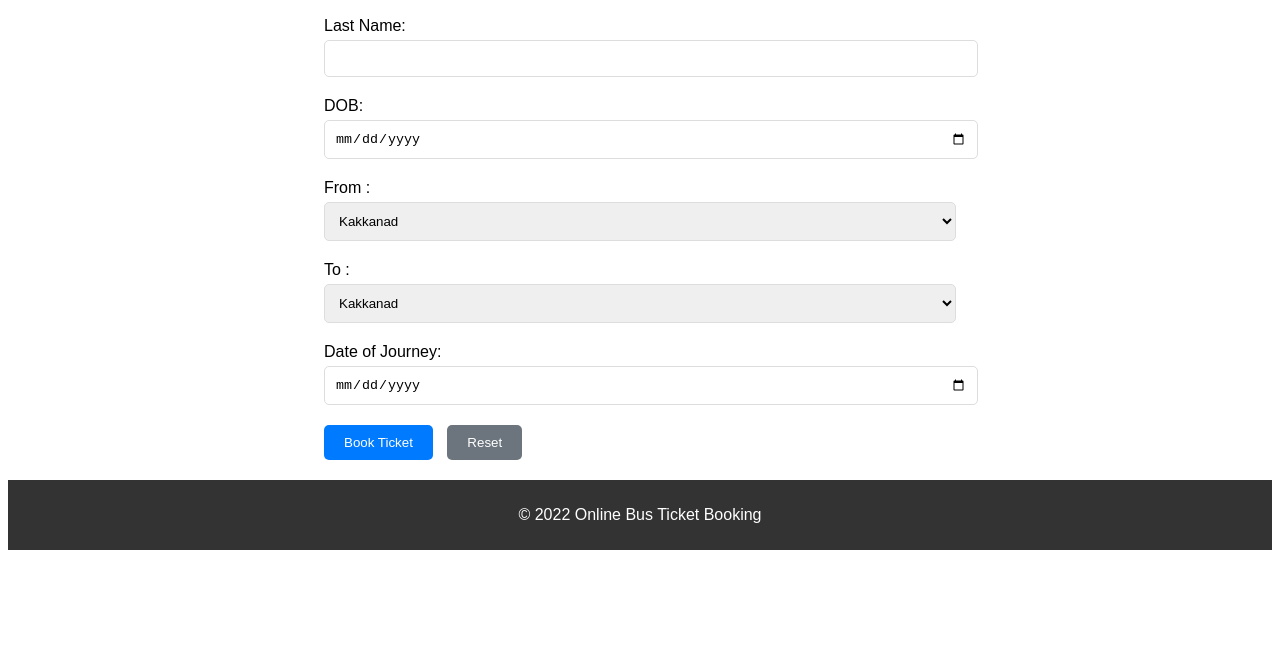
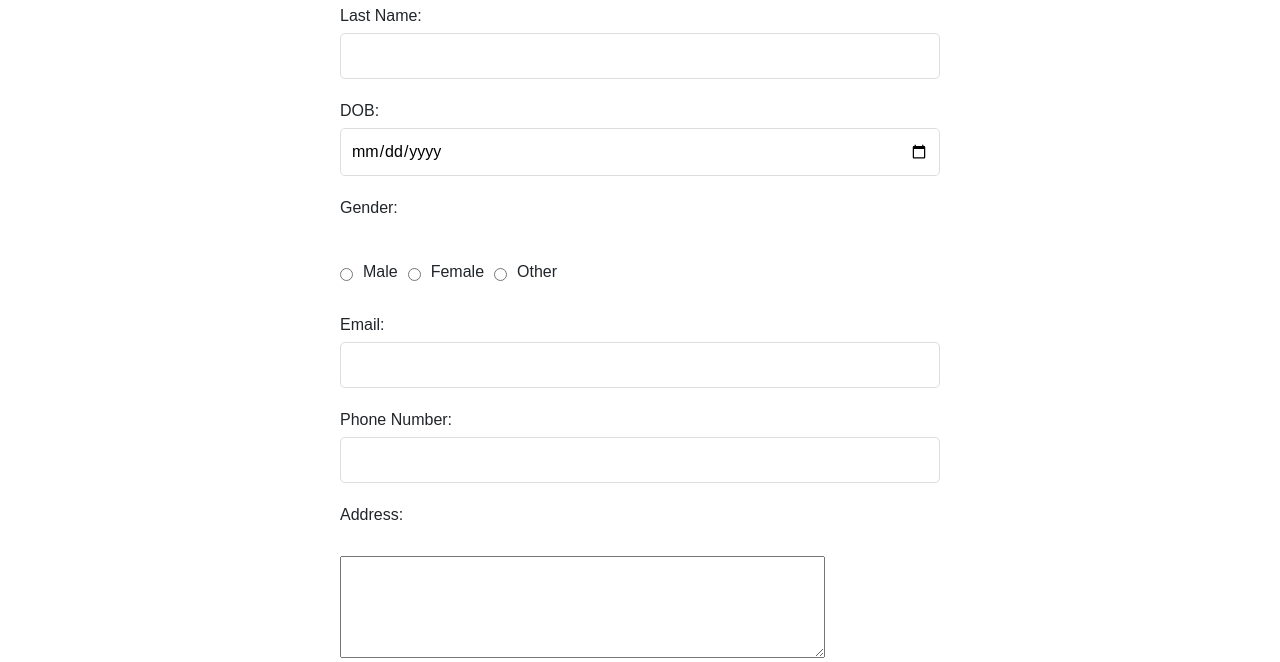
Before and after one commit to bharaths44/S6-MWA-Lab, a plain HTML site: page Exp03_Responsive_Website/ticket_booking.html in a window 1280 px wide. Shown: the part 249-911 px from the top of the page. Before the commit the page ends 807 px from the top, so only its background shows below. Drawn offline with nearby package versions, Linux system fonts and the light colour scheme.

Commit message:
Updated forms

```diff
--- a/Exp03_Responsive_Website/ticket_booking.html
+++ b/Exp03_Responsive_Website/ticket_booking.html
@@ -4,17 +4,13 @@
 <head>
     <title>Ticket Booking</title>
     <link rel="stylesheet" type="text/css" href="styles.css">
+    <link rel="stylesheet" href="https://stackpath.bootstrapcdn.com/bootstrap/4.3.1/css/bootstrap.min.css"
+        integrity="sha384-ggOyR0iXCbMQv3Xipma34MD+dH/1fQ784/j6cY/iJTQUOhcWr7x9JvoRxT2MZw1T" crossorigin="anonymous">
+
     <style>
-        /* body {
+        body {
             font-family: Arial, sans-serif;
-            margin: 0;
-            padding: 0;
-            display: flex;
-            justify-content: center;
-            align-items: center;
-            height: 100vh;
-            background-color: #f0f0f0;
-        } */
+        }
 
         form h2 {
             margin-bottom: 20px;
@@ -33,8 +29,18 @@
             margin-bottom: 5px;
         }
 
-        form input,
         form select {
+            width: 100%;
+            padding: 10px;
+            margin-bottom: 20px;
+            border: 1px solid #ddd;
+            border-radius: 5px;
+        }
+
+        form input[type="text"],
+        form input[type="email"],
+        form input[type="tel"],
+        form input[type="date"] {
             width: 100%;
             padding: 10px;
             margin-bottom: 20px;
@@ -65,11 +71,28 @@
     <form action="confirmation.html">
         <h2>Book Ticket</h2>
         <label for="first_name">First Name:</label>
-        <input type="text" id="first_name" name="first_name">
+        <input type="text" id="first_name" name="first_name"><br>
         <label for="last_name">Last Name:</label>
-        <input type="text" id="last_name" name="last_name">
+        <input type="text" id="last_name" name="last_name"><br>
         <label for="dob">DOB:</label>
-        <input type="date" id="dob" name="dob">
+        <input type="date" id="dob" name="dob"><br>
+        <p>Gender: </p><br>
+
+        <div style="display: flex; align-items: center; gap: 10px;">
+            <input type="radio" id="male" name="gender" value="male">
+            <label for="male">Male</label>
+            <input type="radio" id="female" name="gender" value="female">
+            <label for="female">Female</label>
+            <input type="radio" id="other" name="gender" value="other">
+            <label for="other">Other</label>
+        </div>
+        <br>
+        <label for="email">Email:</label>
+        <input type="email" id="email" name="email">
+        <label for="phone">Phone Number:</label>
+        <input type="tel" id="phone" name="phone">
+        <label for="address">Address:</label><br>
+        <textarea id="address" name="address" rows="4" cols="50"></textarea>
         <label for="from">From :</label>
         <select id="from" name="from">
             <option value="Kakkanad">Kakkanad</option>
@@ -87,12 +110,12 @@
             <option value="Kottayam">Kottayam</option>
         </select>
         <label for="date">Date of Journey:</label>
-        <input type="date" id="date" name="date">
+        <input type="date" id="date" name="date"><br>
         <button type="submit">Book Ticket</button>
         <button type="reset">Reset</button>
     </form>
     <div id="footer">
-        <p>&copy; 2022 Online Bus Ticket Booking</p>
+        <p>&copy; 2024 Online Bus Ticket Booking</p>
     </div>
 </body>
 
```
Also changed, not shown: Exp02_Website_using_HTML_CSS/about.html (+1 -1 lines), Exp02_Website_using_HTML_CSS/ticket_booking.html (+35 -15 lines), Exp03_Responsive_Website/about.html (+4 -1 lines), Exp03_Responsive_Website/confirmation.html (+3 -0 lines).
